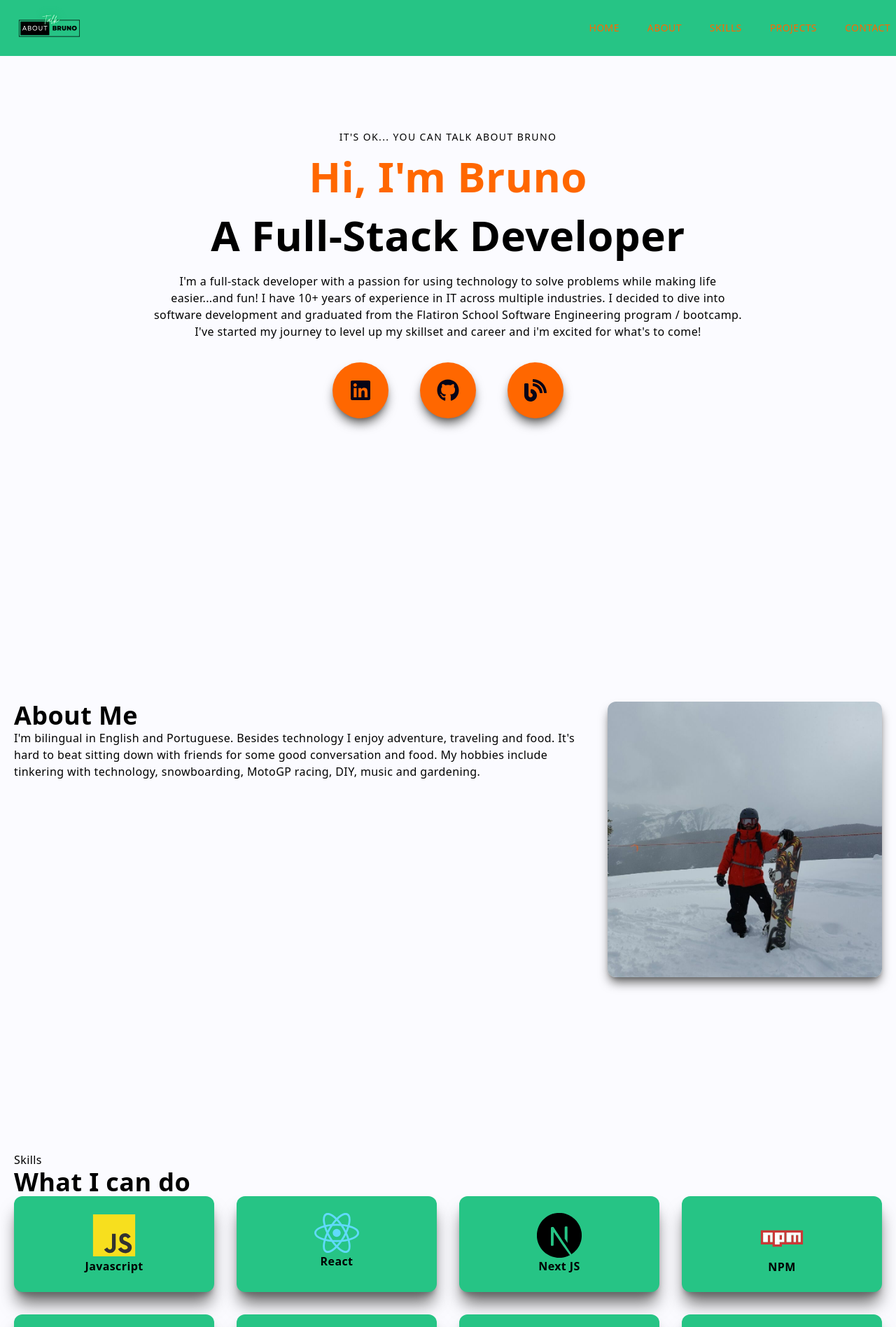
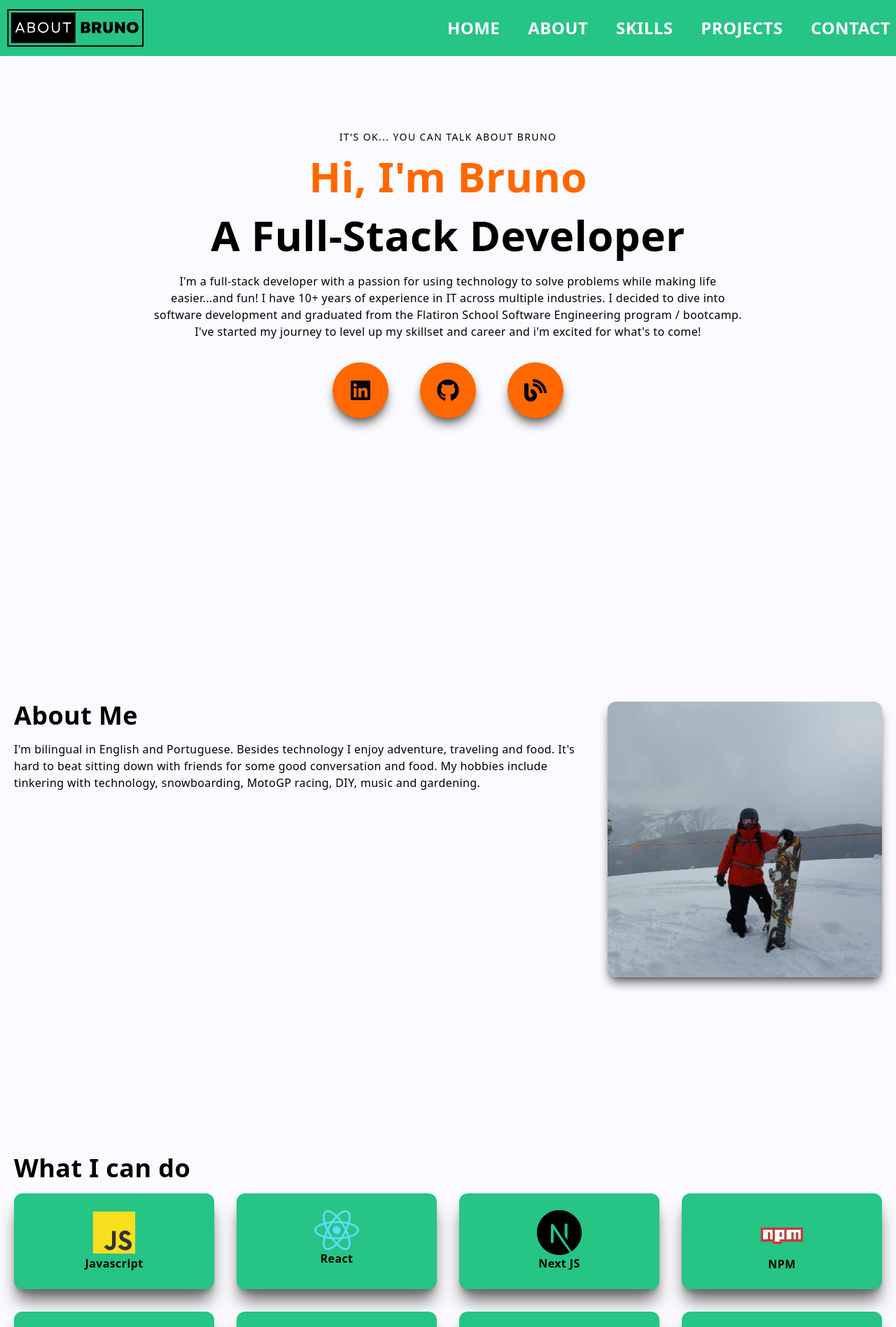
Before and after one commit to baguiar428/Portfolio, a Next.js app: page / in a window 1280 px wide. Shown: the top 1897 px of the page at 70% size. Built offline with nearby package versions, Linux system fonts and the light colour scheme.

Commit message:
Applied major changes to theme and logo in navbar, minor changes to project page and listing style

```diff
--- a/components/About.jsx
+++ b/components/About.jsx
@@ -9,7 +9,7 @@ const About = () => {
         <div className="col-span-2">
           <h2>About Me</h2>
           {/* Create bio in this div */}
-          <p>I&apos;m bilingual in English and Portuguese. Besides technology
+          <p className="pt-4">I&apos;m bilingual in English and Portuguese. Besides technology
             I enjoy adventure, traveling and food. It&apos;s hard to beat sitting down
             with friends for some good conversation and food.
             My hobbies include tinkering with technology, snowboarding, MotoGP racing, DIY, music and gardening.
--- a/components/Navbar.jsx
+++ b/components/Navbar.jsx
@@ -10,7 +10,7 @@ import {
   FaRegEnvelope,
   //   FaEnvelope, **Undecided on which icon to use
 } from "react-icons/fa";
-import about_Logo from "../public/assets/About_logo.png";
+import about_Logo from "../public/assets/about_logo.svg";
 
 const Navbar = () => {
   const [nav, setNav] = useState(false);
@@ -61,28 +61,28 @@ const Navbar = () => {
           <Image
             src={about_Logo}
             alt="/"
-            width="125"
-            height="50"
+            width="200"
+            height="65"
           />
         </Link>
         <div>
           <ul style={{ color: `${linkColor}` }} className="hidden md:flex">
             <Link href="/">
-              <li className=" text-[#ff6700] ml-10 text-sm uppercase hover:border-b">Home</li>
+              <li className=" text-[#fbfbff] ml-10 text-2xl font-bold uppercase hover:border-b">Home</li>
             </Link>
             <Link href="/#about">
-              <li className="text-[#ff6700] ml-10 text-sm uppercase hover:border-b">About</li>
+              <li className="text-[#fbfbff] ml-10 text-2xl font-bold uppercase hover:border-b">About</li>
             </Link>
             <Link href="/#skills">
-              <li className="text-[#ff6700] ml-10 text-sm uppercase hover:border-b">Skills</li>
+              <li className="text-[#fbfbff] ml-10 text-2xl font-bold uppercase hover:border-b">Skills</li>
             </Link>
             <Link href="/#projects">
-              <li className="text-[#ff6700] ml-10 text-sm uppercase hover:border-b">
+              <li className="text-[#fbfbff] ml-10 text-2xl font-bold uppercase hover:border-b">
                 Projects
               </li>
             </Link>
             <Link href="/#contact">
-              <li className=" text-[#ff6700] ml-10 text-sm uppercase hover:border-b">
+              <li className=" text-[#fbfbff] ml-10 text-2xl font-bold uppercase hover:border-b">
                 Contact
               </li>
             </Link>
--- a/components/ProjectItem.jsx
+++ b/components/ProjectItem.jsx
@@ -18,11 +18,11 @@ const ProjectItem = ({
         alt={title}
       />
       <div className="hidden group-hover:block absolute top-[50%] left-[50%] translate-x-[-50%] translate-y-[-50%]">
-        <h3 className="text-xl tracking-wide text-center">{title}</h3>
+        <h3 className="text-xl tracking-wide text-center text-[#050517]">{title}</h3>
         {/* <p className="text-center">{description}</p> */}
-        <p className="pt-2 pb-4 text-white text-center">{tech}</p>
+        <p className="pt-2 pb-4 text-[#fbfbff] font-bold text-center">{tech}</p>
         <Link href={projectUrl}>
-          <p className="text-center py-3 rounded-lg bg-white text-gray-700 font-bold text-lg cursor-pointer">
+          <p className="text-center py-3 rounded-lg bg-white text-[#656565] font-bold text-lg cursor-pointer">
             More Info
           </p>
         </Link>
--- a/components/Skills.jsx
+++ b/components/Skills.jsx
@@ -22,8 +22,8 @@ const Skills = () => {
   return (
     <div id="skills" className="w-full lg:h-screen p-2">
       <div className="max-w-[1240px] mx-auto flex flex-col justify-center h-full">
-        <p>Skills</p>
-        <h2>What I can do</h2>
+        {/* <p>Skills</p> */}
+        <h2 className="pb-4">What I can do</h2>
         <div className="grid md:grid-cols-2 lg:grid-cols-4 gap-8">
           <a className="bg-[#26c485] shadow-[#656565] p-6 shadow-xl rounded-xl hover:scale-105 ease-in duration-300 text-center cursor-pointer"
           target="_blank"
```
Also changed, not shown: public/assets/about_logo.svg (added).
